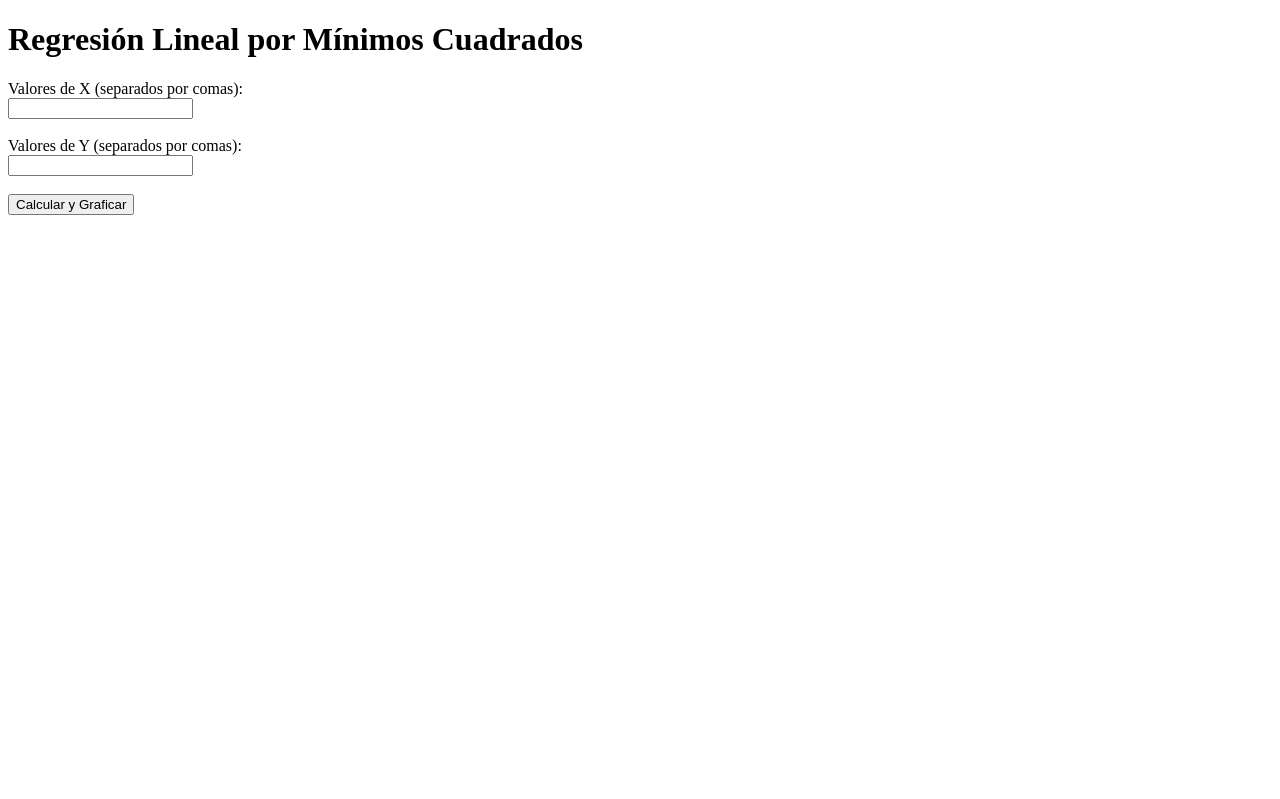
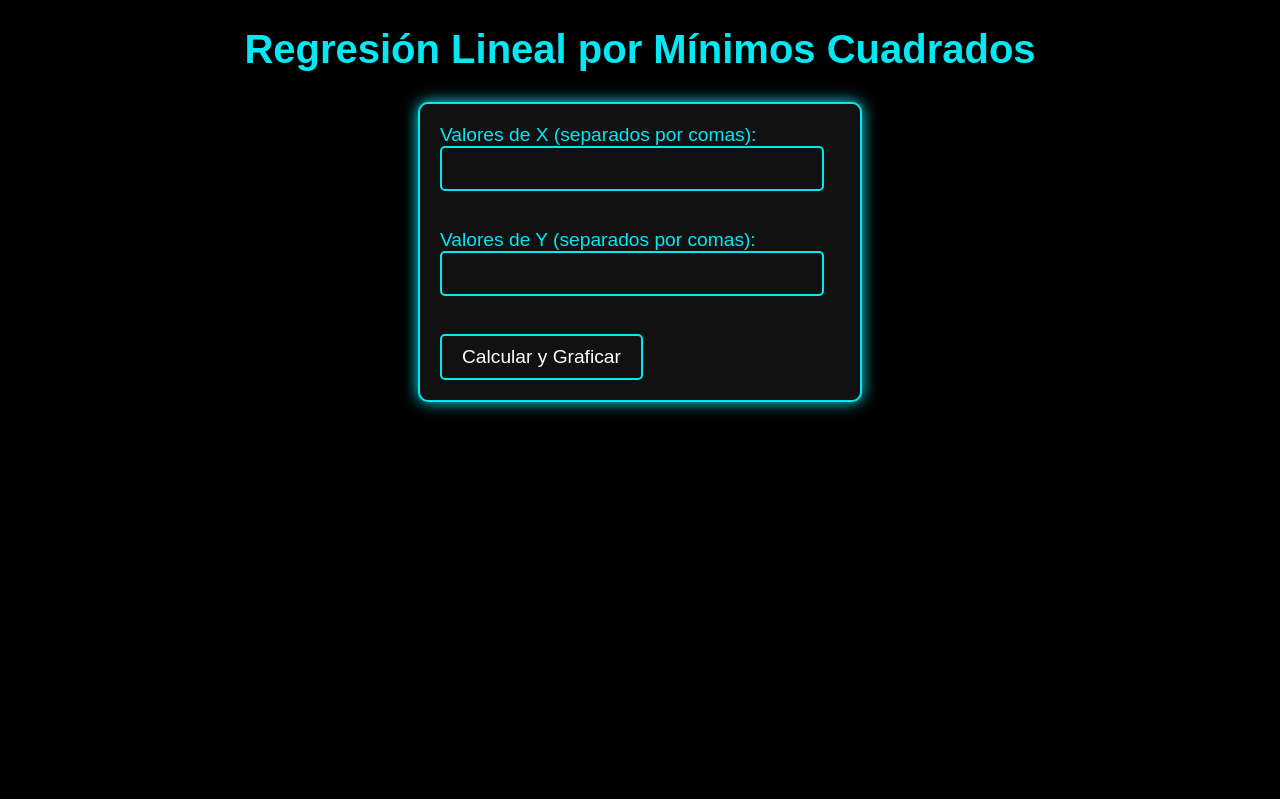
Before and after one commit to llopezU2/mate, a Flask app: page /regresion in a window 1280 px wide. Run offline with Flask 3, Linux system fonts and the light colour scheme.

Commit message:
prueba de reduccion y regresion

```diff
--- a/rute.py
+++ b/rute.py
@@ -22,11 +22,11 @@ def regresion():
             x = [float(i) for i in x_values.split(',')]
             y = [float(i) for i in y_values.split(',')]
 
-            m, b = calcular_regresion(x, y)
+            m, b, r = calcular_regresion(x, y)  # Incluimos el coeficiente de correlación 'r'
             plot_path = os.path.join('static', 'plot_regresion.png')
-            graficar_regresion(x, y, m, b, plot_path)
+            graficar_regresion(x, y, m, b, r, plot_path)  # Pasamos 'r' para mostrar en la gráfica
 
-            return render_template('regresion.html', m=m, b=b, plot_url=plot_path)
+            return render_template('regresion.html', m=m, b=b, r=r, plot_url=plot_path)
 
         except Exception as e:
             return render_template('regresion.html', error=str(e))
--- /dev/null
+++ b/static/regresion.css
@@ -0,0 +1,103 @@
+/* General */
+body {
+    font-family: Arial, sans-serif;
+    background-color: #000;
+    color: #fff;
+    display: flex;
+    flex-direction: column;
+    align-items: center;
+    justify-content: flex-start; /* Cambia esto a flex-start para permitir expansión del contenido */
+    min-height: 100vh; /* Deja que el contenido crezca más allá del viewport si es necesario */
+    margin: 0;
+}
+
+/* Formulario y contenido principal */
+form, .content {
+    width: 100%;
+    max-width: 400px; /* Limita el ancho máximo del contenido */
+    padding: 20px;
+    border: 2px solid #03e9f4;
+    border-radius: 10px;
+    background-color: #111;
+    box-shadow: 0 0 15px #03e9f4;
+    margin-bottom: 30px;
+}
+
+h1 {
+    font-size: 2.5rem;
+    color: #03e9f4;
+    margin-bottom: 30px;
+    text-align: center;
+}
+
+label {
+    font-size: 1.2rem;
+    color: #03e9f4;
+    margin-bottom: 10px;
+}
+
+input[type="text"] {
+    width: 90%;
+    padding: 10px;
+    font-size: 1.1rem;
+    color: #fff;
+    background-color: #111;
+    border: 2px solid #03e9f4;
+    border-radius: 5px;
+    margin-bottom: 20px;
+    outline: none;
+}
+
+input[type="text"]:focus {
+    border-color: #c4ff3d;
+}
+
+/* Botón */
+button {
+    background-color: transparent;
+    color: #fff;
+    padding: 10px 20px;
+    font-size: 1.2rem;
+    border: 2px solid #03e9f4;
+    border-radius: 5px;
+    cursor: pointer;
+    position: relative;
+    overflow: hidden;
+    transition: 0.5s;
+}
+
+button:hover {
+    background-color: #03e9f4;
+    color: #000;
+    box-shadow: 0 0 5px #03e9f4, 0 0 15px #03e9f4, 0 0 30px #03e9f4;
+}
+
+/* Resultado de la regresión */
+p {
+    font-size: 1.5rem;
+}
+
+p:nth-child(odd) {
+    color: #c4ff3d;
+}
+
+img {
+    margin-top: 20px;
+    border: 2px solid #03e9f4;
+    border-radius: 10px;
+    box-shadow: 0 0 15px #03e9f4;
+}
+
+/* Estilos para el mensaje de error */
+p[style*="color: red;"] {
+    color: #ff4c4c;
+    font-size: 1.3rem;
+    font-weight: bold;
+}
+
+/* Permite que el contenido se expanda y sea desplazable */
+html, body {
+    height: auto; /* Permite que la altura se expanda si el contenido lo requiere */
+    overflow-y: auto;
+    scroll-behavior: smooth;
+}
--- a/templates/regresion.html
+++ b/templates/regresion.html
@@ -4,6 +4,8 @@
     <meta charset="UTF-8">
     <meta name="viewport" content="width=device-width, initial-scale=1.0">
     <title>Regresión Lineal</title>
+    <link rel="stylesheet" href="{{ url_for('static', filename='regresion.css') }}" />
+
 </head>
 <body>
     <h1>Regresión Lineal por Mínimos Cuadrados</h1>
@@ -11,10 +13,10 @@
     <!-- Formulario para ingresar los valores de X e Y -->
     <form action="/regresion" method="POST">
         <label for="x_values">Valores de X (separados por comas):</label><br>
-        <input type="text" id="x_values" name="x_values" required><br><br>
+        <input class="input" type="text" id="x_values" name="x_values" required><br><br>
 
         <label for="y_values">Valores de Y (separados por comas):</label><br>
-        <input type="text" id="y_values" name="y_values" required><br><br>
+        <input class="input" type="text" id="y_values" name="y_values" required><br><br>
 
         <button type="submit">Calcular y Graficar</button>
     </form>
```
Also changed, not shown: regresion.py (+29 -5 lines), static/plot_regresion.png.
